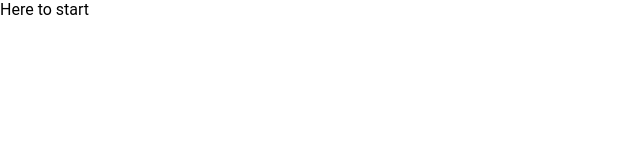
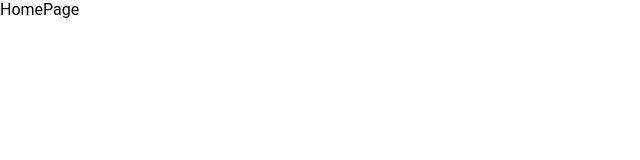
Before and after one commit to vadymfrlv/event-planner, a React (Vite) app: page / in a window 1280 px wide. Shown: the top 160 px of the page, without its empty margins (0-640 px from the left). Built offline with nearby package versions, Linux system fonts and the light colour scheme.

Commit message:
WORK:
- routes added

```diff
--- a/src/App.tsx
+++ b/src/App.tsx
@@ -1,3 +1,21 @@
-export function App() {
-  return <p>Here to start</p>;
-}
+import { lazy } from 'react';
+import { Routes, Route, Navigate } from 'react-router-dom';
+
+// import { AppBar } from 'components/AppBar/AppBar';
+
+const HomePage = lazy(() => import('pages/HomePage'));
+const EventCreatePage = lazy(() => import('pages/EventCreatePage'));
+const EventDetailsPage = lazy(() => import('pages/EventDetailsPage'));
+
+export const App = () => {
+  return (
+    <Routes>
+      <Route path="/" element={<HomePage />}>
+        <Route index element={<HomePage />} />
+        <Route path="create" element={<EventCreatePage />} />
+        <Route path="event/:eventId" element={<EventDetailsPage />} />
+        <Route path="*" element={<Navigate to="/" />} />
+      </Route>
+    </Routes>
+  );
+};
--- a/src/main.tsx
+++ b/src/main.tsx
@@ -1,12 +1,19 @@
 import React from 'react';
 import ReactDOM from 'react-dom/client';
+import { BrowserRouter } from 'react-router-dom';
+import { ThemeProvider } from 'styled-components';
+
+import 'styles/global.css';
 
 import { App } from './App.tsx';
-
-import './styles/global.css';
+import { theme } from 'utils/theme';
 
 ReactDOM.createRoot(document.getElementById('root')!).render(
   <React.StrictMode>
-    <App />
+    <BrowserRouter>
+      <ThemeProvider theme={theme}>
+        <App />
+      </ThemeProvider>
+    </BrowserRouter>
   </React.StrictMode>
 );
```
